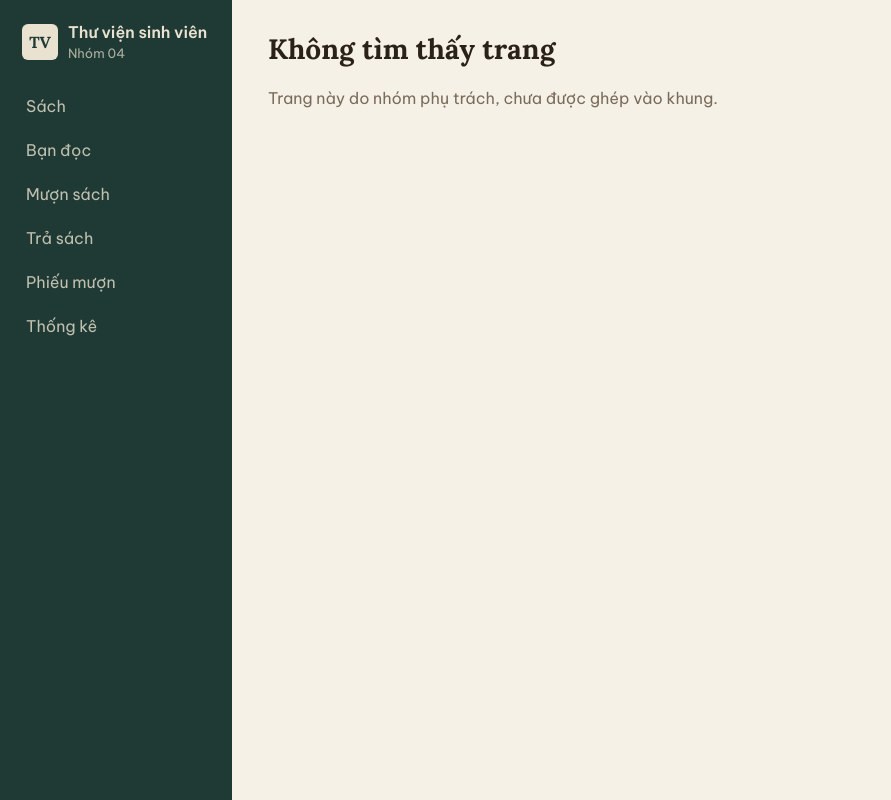
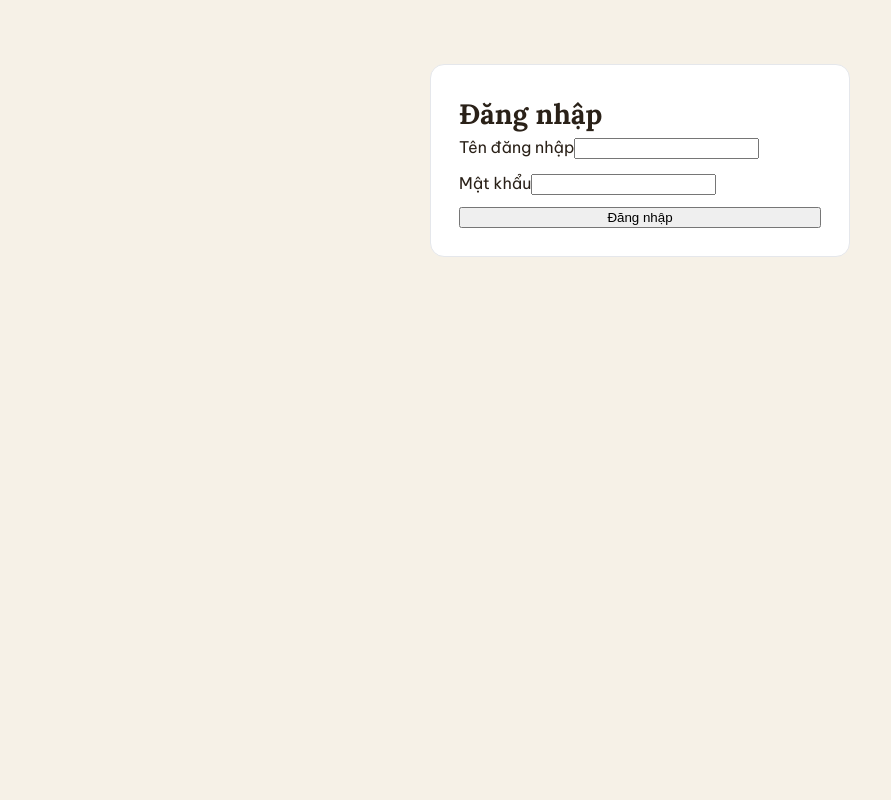
Before and after one commit to QuyenNguyenDinh/library-management, a React (Vite) app in the folder frontend/: page /login in a window 1280 px wide. Shown: the whole page, without its empty margins (0-891 px from the left). Built offline with nearby package versions, Linux system fonts and the light colour scheme.

Commit message:
feat(auth): add login protection and logout

```diff
--- a/frontend/src/App.jsx
+++ b/frontend/src/App.jsx
@@ -1,5 +1,8 @@
+
 import { Navigate, Route, Routes } from 'react-router-dom'
 import Layout from './components/Layout.jsx'
+import RequireAuth from './components/RequireAuth.jsx'
+import LoginPage from './pages/LoginPage.jsx'
 import ReturnPage from './pages/ReturnPage.jsx'
 import BorrowPage from './pages/BorrowPage.jsx'
 import ReadersPage from './pages/ReadersPage.jsx'
@@ -7,13 +10,13 @@ import BooksPage from './pages/BooksPage.jsx'
 import TicketsPage from './pages/TicketsPage.jsx'
 import StatsPage from './pages/StatsPage.jsx'
 
-// Trang của thành viên khác chưa merge -> hiện khung chờ.
-// Khi trang thật có trên main: import nó và thay element tương ứng (mỗi người chỉ sửa đúng 1 dòng của mình).
 function Placeholder({ title, owner }) {
   return (
     <div className="page">
       <h1>{title}</h1>
-      <p className="muted">Trang này do {owner} phụ trách, chưa được ghép vào khung.</p>
+      <p className="muted">
+        Trang này do {owner} phụ trách, chưa được ghép vào khung.
+      </p>
     </div>
   )
 }
@@ -21,6 +24,9 @@ function Placeholder({ title, owner }) {
 export default function App() {
   return (
     <Routes>
+      <Route path="/login" element={<LoginPage />} />
+
+      <Route element={<RequireAuth />}>
         <Route element={<Layout />}>
           <Route path="/" element={<Navigate to="/return" replace />} />
           <Route path="/books" element={<BooksPage />} />
@@ -29,9 +35,15 @@ export default function App() {
           <Route path="/return" element={<ReturnPage />} />
           <Route path="/tickets" element={<TicketsPage />} />
           <Route path="/stats" element={<StatsPage />} />
-        {/* Sang thêm /login và route guard sau khi có trang Đăng nhập */}
-        <Route path="*" element={<Placeholder title="Không tìm thấy trang" owner="nhóm" />} />
         </Route>
+      </Route>
+
+      <Route
+        path="*"
+        element={
+          <Placeholder title="Không tìm thấy trang" owner="nhóm" />
+        }
+      />
     </Routes>
   )
 }
--- /dev/null
+++ b/frontend/src/components/RequireAuth.jsx
@@ -0,0 +1,26 @@
+
+import { Navigate, Outlet, useLocation } from 'react-router-dom'
+
+export default function RequireAuth() {
+  const location = useLocation()
+
+  let user = null
+
+  try {
+    user = JSON.parse(sessionStorage.getItem('libraryUser'))
+  } catch {
+    sessionStorage.removeItem('libraryUser')
+  }
+
+  if (!user) {
+    return (
+      <Navigate
+        to="/login"
+        state={{ from: location.pathname + location.search }}
+        replace
+      />
+    )
+  }
+
+  return <Outlet />
+}
--- a/frontend/src/components/Sidebar.jsx
+++ b/frontend/src/components/Sidebar.jsx
@@ -1,6 +1,6 @@
-import { NavLink } from 'react-router-dom'
 
-// Mỗi thành viên thêm mục của mình vào đây (Quyền: "Mượn sách", Sang: "Phiếu mượn", "Thống kê"...).
+import { NavLink, useNavigate } from 'react-router-dom'
+
 export const NAV_ITEMS = [
   { to: '/books', label: 'Sách' },
   { to: '/readers', label: 'Bạn đọc' },
@@ -11,6 +11,13 @@ export const NAV_ITEMS = [
 ]
 
 export default function Sidebar() {
+  const navigate = useNavigate()
+
+  function handleLogout() {
+    sessionStorage.removeItem('libraryUser')
+    navigate('/login', { replace: true })
+  }
+
   return (
     <aside className="sidebar">
       <div className="brand">
@@ -20,13 +27,31 @@ export default function Sidebar() {
           <div className="brand-sub">Nhóm 04</div>
         </div>
       </div>
+
       <nav>
         {NAV_ITEMS.map((item) => (
-          <NavLink key={item.to} to={item.to} className={({ isActive }) => (isActive ? 'nav-link active' : 'nav-link')}>
+          <NavLink
+            key={item.to}
+            to={item.to}
+            className={({ isActive }) =>
+              isActive ? 'nav-link active' : 'nav-link'
+            }
+          >
             {item.label}
           </NavLink>
         ))}
       </nav>
+
+      <div style={{ padding: '16px' }}>
+        <button
+          type="button"
+          className="btn btn-ghost"
+          onClick={handleLogout}
+          style={{ width: '100%' }}
+        >
+          Đăng xuất
+        </button>
+      </div>
     </aside>
   )
 }
--- a/frontend/src/pages/LoginPage.jsx
+++ b/frontend/src/pages/LoginPage.jsx
@@ -1,4 +1,100 @@
-import {useState} from 'react'
-import {useNavigate,useLocation} from 'react-router-dom'
-import {api} from '../api/client.js'
-export default function LoginPage(){const [username,setUsername]=useState(''),[password,setPassword]=useState(''),[error,setError]=useState(''),[busy,setBusy]=useState(false);const nav=useNavigate(),loc=useLocation();async function submit(e){e.preventDefault();setBusy(true);setError('');try{const user=await api.post('/api/auth/login',{username,password});sessionStorage.setItem('libraryUser',JSON.stringify(user));nav(loc.state?.from||'/tickets',{replace:true})}catch(e){setError(e.message)}finally{setBusy(false)}}return <main style={{maxWidth:420,margin:'8vh auto',padding:28,background:'#fff',borderRadius:14,border:'1px solid #e5e7eb'}}><h1>Đăng nhập</h1><form onSubmit={submit} style={{display:'grid',gap:12}}><label>Tên đăng nhập<input required value={username} onChange={e=>setUsername(e.target.value)} /></label><label>Mật khẩu<input required type="password" value={password} onChange={e=>setPassword(e.target.value)}/></label>{error&&<p style={{color:'crimson'}}>{error}</p>}<button disabled={busy}>{busy?'Đang đăng nhập...':'Đăng nhập'}</button></form></main>}
+
+import { useState } from 'react'
+import { Navigate, useNavigate, useLocation } from 'react-router-dom'
+import { api } from '../api/client.js'
+
+export default function LoginPage() {
+  const [username, setUsername] = useState('')
+  const [password, setPassword] = useState('')
+  const [error, setError] = useState('')
+  const [busy, setBusy] = useState(false)
+
+  const navigate = useNavigate()
+  const location = useLocation()
+
+  if (sessionStorage.getItem('libraryUser')) {
+    return <Navigate to="/tickets" replace />
+  }
+
+  async function handleSubmit(e) {
+    e.preventDefault()
+    setBusy(true)
+    setError('')
+
+    try {
+      const response = await api.post('/api/auth/login', {
+        username,
+        password,
+      })
+
+      if (response?.success === false) {
+        throw new Error(response.message || 'Đăng nhập thất bại')
+      }
+
+      const user = response?.data ?? response
+
+      if (!user) {
+        throw new Error('Không nhận được thông tin người dùng')
+      }
+
+      sessionStorage.setItem('libraryUser', JSON.stringify(user))
+
+      navigate(location.state?.from || '/tickets', {
+        replace: true,
+      })
+    } catch (err) {
+      setError(err.message || 'Không thể đăng nhập')
+    } finally {
+      setBusy(false)
+    }
+  }
+
+  return (
+    <main
+      style={{
+        maxWidth: 420,
+        margin: '8vh auto',
+        padding: 28,
+        background: '#fff',
+        borderRadius: 14,
+        border: '1px solid #e5e7eb',
+      }}
+    >
+      <h1>Đăng nhập</h1>
+
+      <form
+        onSubmit={handleSubmit}
+        style={{ display: 'grid', gap: 12 }}
+      >
+        <label>
+          Tên đăng nhập
+          <input
+            required
+            value={username}
+            onChange={(e) => setUsername(e.target.value)}
+          />
+        </label>
+
+        <label>
+          Mật khẩu
+          <input
+            required
+            type="password"
+            value={password}
+            onChange={(e) => setPassword(e.target.value)}
+          />
+        </label>
+
+        {error && (
+          <p style={{ color: 'crimson' }}>
+            {error}
+          </p>
+        )}
+
+        <button type="submit" disabled={busy}>
+          {busy ? 'Đang đăng nhập...' : 'Đăng nhập'}
+        </button>
+      </form>
+    </main>
+  )
+}
```
Lines whose indentation alone changed are shown as unchanged.
